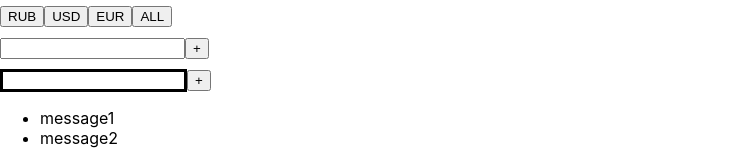
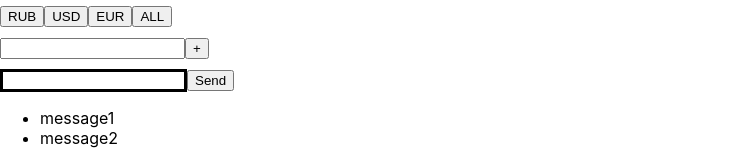
Before and after one commit to gurskygursky/Additional-Classes, a React (Create React App) app: page / in a window 1280 px wide. Shown: the part 795-945 px from the top of the page, without its empty margins (0-731 px from the left). Built offline with nearby package versions, Linux system fonts and the light colour scheme.

Commit message:
fixed button component

```diff
--- a/src/messages/Button.tsx
+++ b/src/messages/Button.tsx
@@ -1,19 +1,17 @@
 import React from 'react';
 
 type ButtonPropsType = {
-    handleInputValue: string;
-    sendMessage: (inputValue: string) => void;
-    setHandleInputValue: (inputValue: string) => void;
+    title: string;
+    callbackHandler: () => void;
 }
 
 export const Button = (props: ButtonPropsType) => {
 
-    const onClickSendMessageHandler = () => {
-        props.sendMessage(props.handleInputValue);
-        props.setHandleInputValue('');
+    const onClickHandler = () => {
+        props.callbackHandler();
     }
 
     return (
-        <button onClick={onClickSendMessageHandler}>+</button>
+        <button onClick={onClickHandler}>{props.title}</button>
     );
 }
--- a/src/messages/Messages.tsx
+++ b/src/messages/Messages.tsx
@@ -24,16 +24,18 @@ export const Messages = () => {
         setMessages([{message}, ...messages]);
     }
 
+    const sendMessageCallback = () => {
+        sendMessage(handleInputValue);
+        setHandleInputValue('');
+    }
+
     return (
         <div>
             <InputButton sendMessage={sendMessage}/>
             <Input handleInputValue={handleInputValue}
                    setHandleInputValue={setHandleInputValue}
             />
-            <Button sendMessage={sendMessage}
-                    handleInputValue={handleInputValue}
-                    setHandleInputValue={setHandleInputValue}
-            />
+            <Button title={'Send'} callbackHandler={sendMessageCallback}/>
             <ul>
                 {messages.map((message: MessageType, index) => <li key={index}>
                     {message.message}
```
